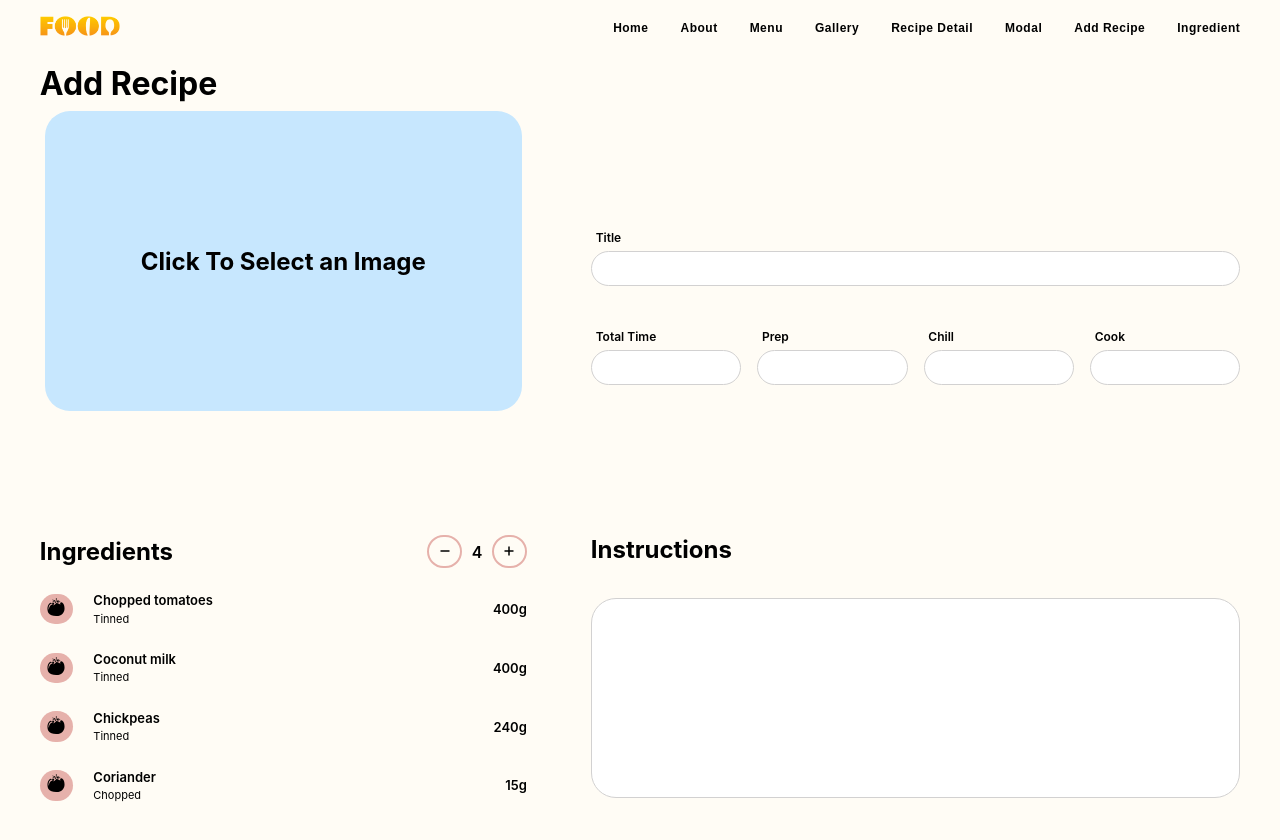
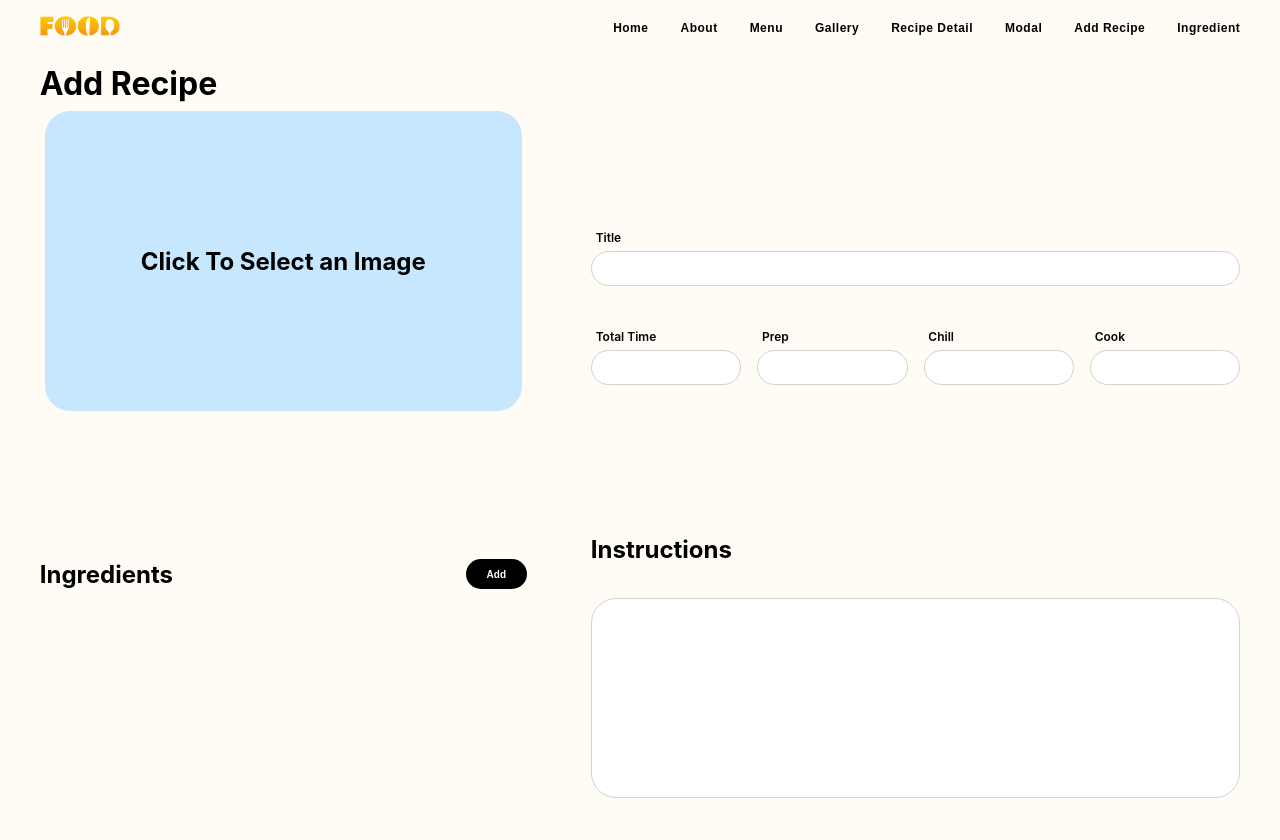
Before and after one commit to PujaDas01/tasty_hut, a React (Create React App) app: page /addRecipe in a window 1280 px wide. Shown: the top 840 px of the page. Built offline with nearby package versions, Linux system fonts and the light colour scheme.

Commit message:
Lifted up the state from Ingredient Component to AddRecipe Component

```diff
--- a/src/components/AddRecipe.js
+++ b/src/components/AddRecipe.js
@@ -1,8 +1,7 @@
 import React, {useState} from 'react';
 import Modal from './Modal';
-import {GrFormSubtract, GrFormAdd} from 'react-icons/gr';
-import {GiTomato} from 'react-icons/gi';
 import CustomInput from './CustomInput';
+import Ingredient from './Ingredient';
 
 const AddRecipe = () => {
   const [selectedImage, setSelectedImage] = useState('');
@@ -11,6 +10,7 @@ const AddRecipe = () => {
   const [prep, setPrep] = useState('');
   const [chill, setChill] = useState('');
   const [cook, setCook] = useState('');
+  const [ingredientList, setIngredientList] = useState([]);
 
   const selectImageHandler = (image) => {
     setSelectedImage(image);
@@ -65,78 +65,9 @@ const AddRecipe = () => {
             </div>
         </section>
         <section className='detailBottomSection'>
-            <div className='ingredientsContainer'>
-                <div className='ingredientTitleContainer'>
-                    <h2>Ingredients</h2>
-                    <div className='ingredientNumberContainer'>
-                        <button><GrFormSubtract className='numberSignIcon' /></button>
-                        <p>4</p>
-                        <button><GrFormAdd className='numberSignIcon'/></button>
-                    </div>
-                </div>
-                <div className='ingredientsListContainer'>
-                    <div className='ingredientRow'>
-                        <div className='ingredientContent'>
-                            <div className='vegetableIcon'>
-                                <GiTomato size={20}/>
-                            </div>
-                            <div>
-                                <p className='ingredientName'>Chopped tomatoes</p>
-                                <p className='ingredientFeature'>Tinned</p>
-                            </div>
-                        </div>
-                        <div className='gramContent'>
-                            <p>400g</p>
-                        </div>
-                    </div>
-                    <div className='ingredientRow'>
-                        <div className='ingredientContent'>
-                            <div className='vegetableIcon'>
-                                <GiTomato size={20}/>
-                            </div>
-                            <div>
-                                <p className='ingredientName'>Coconut milk</p>
-                                <p className='ingredientFeature'>Tinned</p>
-                            </div>
-                        </div>
-                        <div className='gramContent'>
-                            <p>400g</p>
-                        </div>
-                    </div>
-                    <div className='ingredientRow'>
-                        <div className='ingredientContent'>
-                            <div className='vegetableIcon'>
-                                <GiTomato size={20}/>
-                            </div>
-                            <div>
-                                <p className='ingredientName'>Chickpeas</p>
-                                <p className='ingredientFeature'>Tinned</p>
-                            </div>
-                        </div>
-                        <div className='gramContent'>
-                            <p>240g</p>
-                        </div>
-                    </div>
-                    <div className='ingredientRow'>
-                        <div className='ingredientContent'>
-                            <div className='vegetableIcon'>
-                                <GiTomato size={20}/>
-                            </div>
-                            <div>
-                                <p className='ingredientName'>Coriander</p>
-                                <p className='ingredientFeature'>Chopped</p>
-                            </div>
-                        </div>
-                        <div className='gramContent'>
-                            <p>15g</p>
-                        </div>
-                    </div>
-                </div>
-            </div>
+            <Ingredient ingredientItems={ingredientList} setIngredientItems={setIngredientList}/>
             <div className='instructionsContainer'>
                 <h2>Instructions</h2>
-                {/* <p>Heat coconut oil on medium-high heat.</p>
-                <p>Thinly slice the onion and garlic and add to the pan and cook for 1 minute.</p> */}
                 <CustomInput
                     inputType='textarea'
                 />
--- a/src/components/Ingredient.js
+++ b/src/components/Ingredient.js
@@ -5,8 +5,7 @@ import {AiTwotoneDelete} from 'react-icons/ai';
 import {MdEditDocument} from 'react-icons/md';
 import {GiTomato} from 'react-icons/gi';
 
-const Ingredient = () => {
-    const [ingredientItems, setIngredientItems] = useState([]);
+const Ingredient = (props) => {
     const [ingredientName, setIngredientName] = useState('');
     const [ingredientType, setIngredientType] = useState('');
     const [ingredientQuantity, setIngredientQuantity] = useState('');
@@ -25,8 +24,8 @@ const Ingredient = () => {
             alert('Please fill the data!');
         }
         else if (isEditItem) {
-            setIngredientItems(
-                ingredientItems.map(item => {
+            props.setIngredientItems(
+                props.ingredientItems.map(item => {
                 if(item.id === isEditItem.id) {
                     return {...item, name: ingredientName, type: ingredientType, quantity: ingredientQuantity};
                 } return item;
@@ -43,7 +42,7 @@ const Ingredient = () => {
                 quantity: ingredientQuantity,
             }
 
-            setIngredientItems([...ingredientItems, newData]);
+            props.setIngredientItems([...props.ingredientItems, newData]);
             emptyValue();
         }
     }
@@ -68,14 +67,12 @@ const Ingredient = () => {
     }
 
     const handleDelete = (id) => {
-        const updateList = ingredientItems.filter((item) => item.id !== id);
-        setIngredientItems(updateList);
+        const updateList = props.ingredientItems.filter((item) => item.id !== id);
+        props.setIngredientItems(updateList);
         emptyValue();
         setIsEditItem(null);
     }
 
-    console.log('items', ingredientItems);
-    console.log('EDIT', isEditItem);
   return (
     <div className='ingredientsContainer commonWrapper'>
         {isShowForm && (
@@ -121,7 +118,7 @@ const Ingredient = () => {
                 )}
         </div>
         <div className='ingredientsListContainer'>
-            {ingredientItems.map((item) => {
+            {props.ingredientItems.map((item) => {
                 return(
                     <div className='ingredientRow' key={item.id}>
                         <div className='ingredientContent'>
--- a/src/style/componentStyle.css
+++ b/src/style/componentStyle.css
@@ -383,30 +383,6 @@
     justify-content: space-between;
 }
 
-.ingredientNumberContainer {
-    display: flex;
-    align-items: center;
-    gap: 0.6rem;
-}
-
-.ingredientNumberContainer button {
-    padding: 0.2rem 0.4rem;
-    background-color: inherit;
-    border: 2px solid #e6b1ab;
-    cursor: pointer;
-    border-radius: 50px;
-    font-size: 18px;
-    font-weight: 600;
-}
-
-.ingredientNumberContainer p {
-    font-weight: 600;
-}
-
-.numberSignIcon {
-    transform: translateY(2px);
-}
-
 .ingredientsListContainer {
     padding: 1.5rem 0 1rem 0;
 }
```
